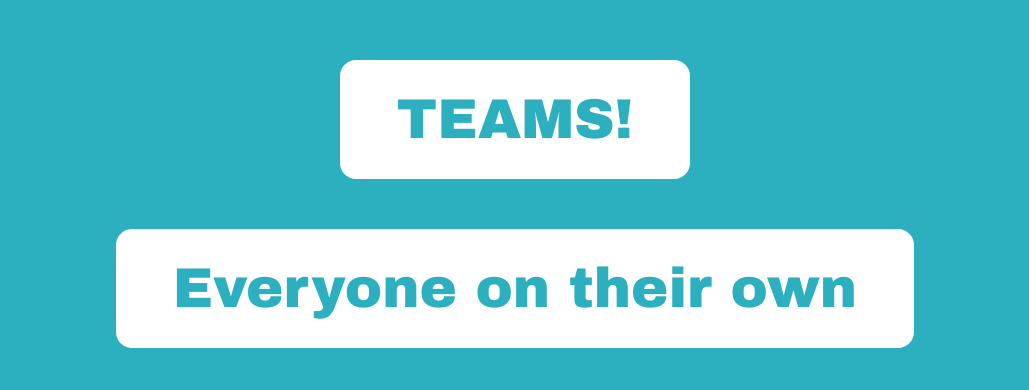
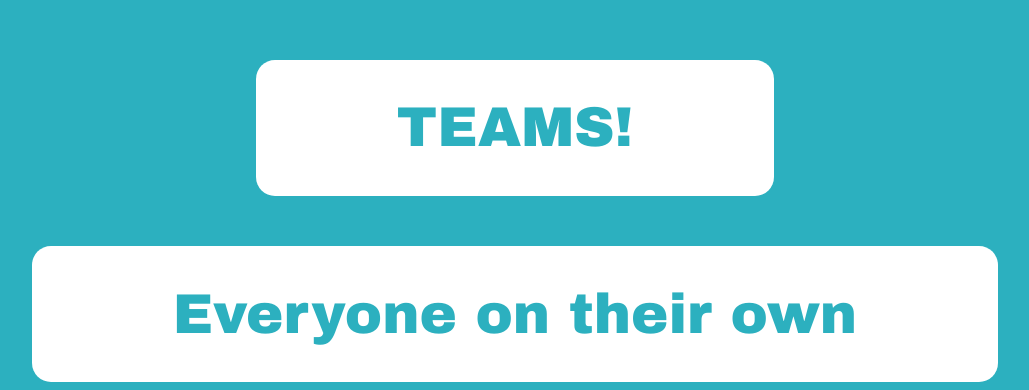
Before and after one commit to YelyzavetaMyshenyova/Drinking-Game, a plain HTML site: page index.html in a window 1280 px wide. Shown: the part 1517-1907 px from the top of the page, without its empty margins (125-1154 px from the left). Before the commit the page ends 1873 px from the top, so only its background shows below. Drawn offline with Linux system fonts and the light colour scheme.

Commit message:
Update styledrink.css

```diff
--- a/styledrink.css
+++ b/styledrink.css
@@ -1,11 +1,12 @@
 body
 {
-  margin-top: 6.5%;
+  margin-top: 7.5%;
   background-color: #2CB0BF;
   text-align: center;
 }
 
 h1{
+font-weight: bold;
 font-family: "Arial Black", Gadget, sans-serif;
 font-size: 570%;
 line-height: 0.6em;
@@ -22,8 +23,8 @@ margin: auto;
 
 margin-bottom: 4%;
   border: solid 1px transparent;
-  border-radius: 16px;
-  padding: 0.5em 1em;
+  border-radius: 19px;
+  padding: 0.65em 2.5em;
   text-align: center;
 color: #2CB0BF;
 background-color: white;
@@ -36,14 +37,14 @@ display: block;
 margin: auto;
 font-weight: bold;
   border: solid 1px transparent;
-  border-radius: 16px;
-  padding: 0.5em 1em;
+  border-radius: 19px;
+  padding: 0.65em 2.5em;
   text-align: center;
 color: #2CB0BF;
 background-color: white;
 }
 
 .firstpagebuttons{
-margin-top: 95.5%;
+margin-top: 94.5%;
   display: block;
 }
```
